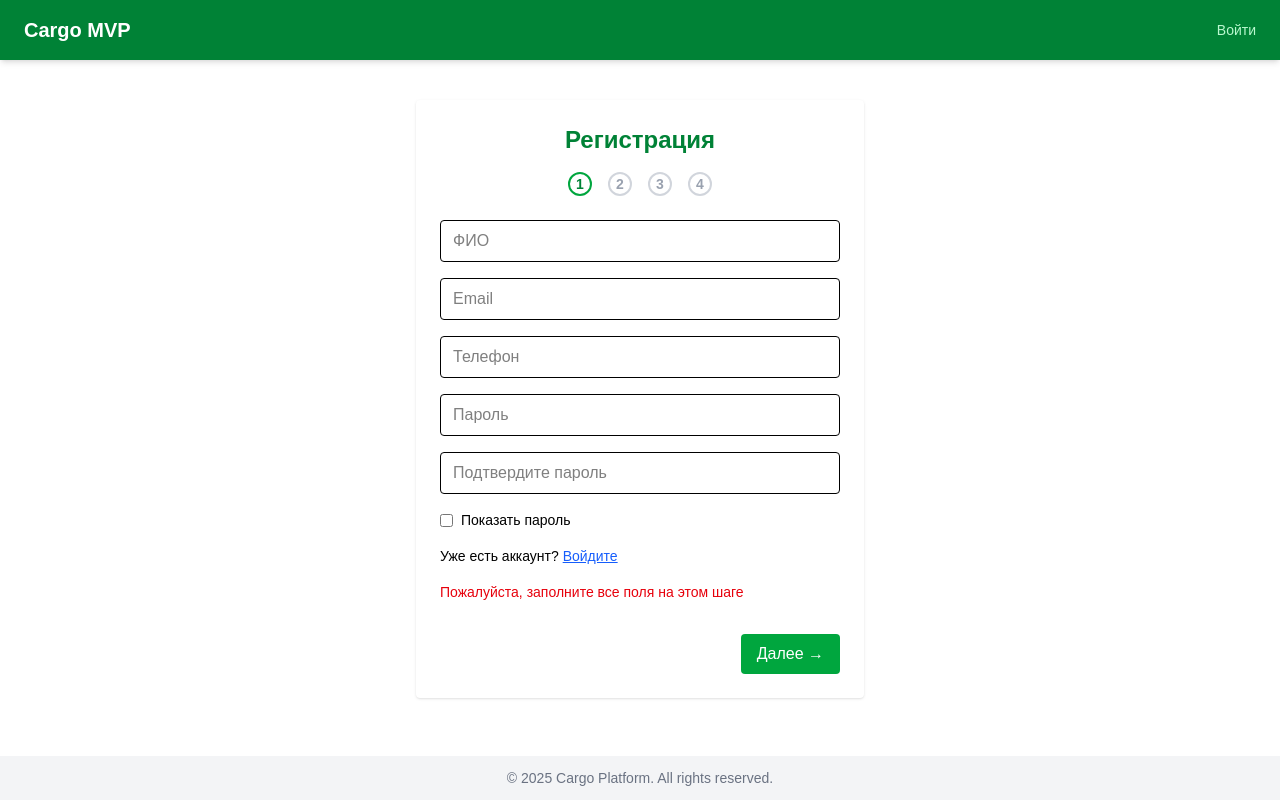
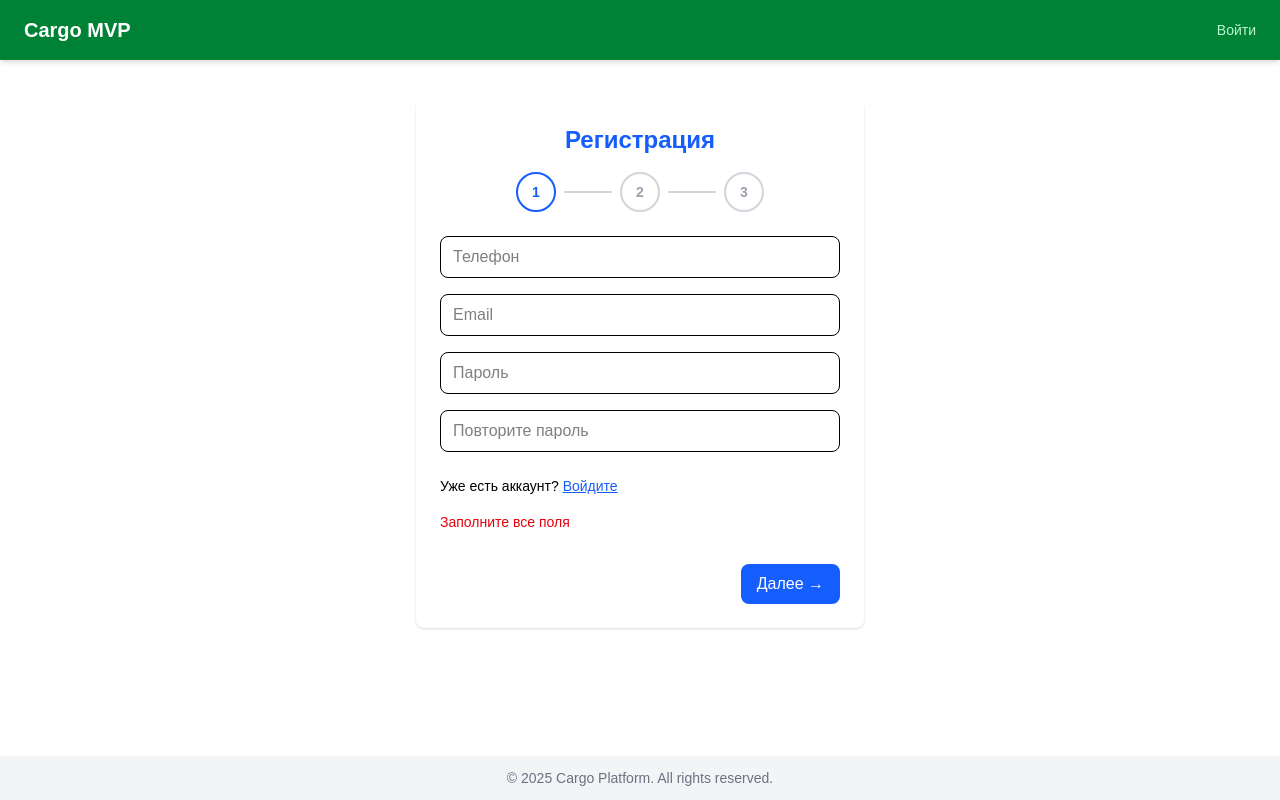
Before and after one commit to AWYMDEV/cargo, a Next.js app: page /register in a window 1280 px wide. Both pictures are taken after a click on the button "Далее →". Built offline with nearby package versions, Linux system fonts and the light colour scheme; no server answers.

Commit message:
register form updated

```diff
--- /dev/null
+++ b/components/phoneLogin.jsx
@@ -0,0 +1,56 @@
+// components/PhoneLogin.js
+import { useState } from "react";
+import { auth } from "../lib/firebase";
+import { RecaptchaVerifier, signInWithPhoneNumber } from "firebase/auth";
+
+export default function PhoneLogin() {
+  const [phone, setPhone] = useState("+992123456789"); // 🔁 тестовый номер
+  const [code, setCode] = useState("123456");          // 🔁 тестовый код
+  const [confirmResult, setConfirmResult] = useState(null);
+
+  const setupRecaptcha = () => {
+    if (!window.recaptchaVerifier) {
+      window.recaptchaVerifier = new RecaptchaVerifier(auth, "recaptcha-container", {
+        size: "invisible",
+      });
+    }
+  };
+
+  const sendCode = async () => {
+    setupRecaptcha();
+    const appVerifier = window.recaptchaVerifier;
+    try {
+      const confirmation = await signInWithPhoneNumber(auth, phone, appVerifier);
+      setConfirmResult(confirmation);
+      alert("Код отправлен (или сработал тестовый)");
+    } catch (err) {
+      console.error("Ошибка отправки кода:", err);
+    }
+  };
+
+  const verifyCode = async () => {
+    try {
+      const result = await confirmResult.confirm(code);
+      alert("Вход успешен, UID: " + result.user.uid);
+    } catch (err) {
+      console.error("Ошибка подтверждения:", err);
+    }
+  };
+
+  return (
+    <div>
+      <div id="recaptcha-container" />
+      {!confirmResult ? (
+        <>
+          <input value={phone} onChange={(e) => setPhone(e.target.value)} />
+          <button onClick={sendCode}>Отправить код</button>
+        </>
+      ) : (
+        <>
+          <input value={code} onChange={(e) => setCode(e.target.value)} />
+          <button onClick={verifyCode}>Подтвердить</button>
+        </>
+      )}
+    </div>
+  );
+}
--- /dev/null
+++ b/lib/firebase.js
@@ -0,0 +1,16 @@
+// lib/firebase.js
+import { initializeApp } from "firebase/app";
+import { getAuth } from "firebase/auth";
+
+const firebaseConfig = {
+  apiKey: "AIzaSyCcKBkL9gAen_KFRp-leTpKWQh0lthNiYI",                   // 🔁 замени на свои значения
+  authDomain: "cargo-777.firebaseapp.com",
+  projectId: "cargo-777",
+  storageBucket: "cargo-777.firebasestorage.app",
+  messagingSenderId: "469852459393",
+  appId: "1:469852459393:web:623dec708be5c1a16ad880",
+   measurementId: "G-L7H3C52BEP"
+};
+
+const app = initializeApp(firebaseConfig);
+export const auth = getAuth(app);
--- a/package.json
+++ b/package.json
@@ -10,6 +10,7 @@
   },
   "dependencies": {
     "@supabase/supabase-js": "^2.50.3",
+    "firebase": "^12.0.0",
     "next": "15.3.5",
     "react": "^19.0.0",
     "react-dom": "^19.0.0"
--- a/pages/register.js
+++ b/pages/register.js
@@ -1,186 +1,330 @@
-// 📄 Файл: /pages/register.js
+// 📄 /pages/register.js
 
-import { useState } from 'react'
-import { useRouter } from 'next/router'
-import Link from 'next/link'
-import { supabase } from '../lib/supabase'
+import { useState } from "react";
+import { useRouter } from "next/router";
+import Link from "next/link";
+import { supabase } from "../lib/supabase";
 
 export default function Register() {
-  const router = useRouter()
+  const router = useRouter();
 
-  const [step, setStep] = useState(1)
-  const [fullName, setFullName] = useState('')
-  const [email, setEmail] = useState('')
-  const [phone, setPhone] = useState('')
-  const [password, setPassword] = useState('')
-  const [confirmPassword, setConfirmPassword] = useState('')
-  const [showPassword, setShowPassword] = useState(false)
-  const [role, setRole] = useState('')
-  const [isIndividual, setIsIndividual] = useState(true)
-  const [confirmData, setConfirmData] = useState(false)
+  // Шаги
+  const [step, setStep] = useState(1);
 
-  const [error, setError] = useState('')
-  const [success, setSuccess] = useState('')
+  // Основные данные
+  const [phone, setPhone] = useState("");
+  const [email, setEmail] = useState("");
+  const [password, setPassword] = useState("");
+  const [confirmPassword, setConfirmPassword] = useState("");
 
-  const validatePhone = (number) => {
-    const phoneRegex = /^\+?[0-9]{10,15}$/
-    return phoneRegex.test(number)
-  }
+  // Роль
+  const [role, setRole] = useState("");
 
+  // Персональные данные
+  const [fullName, setFullName] = useState("");
+  const [city, setCity] = useState("");
+  const [country, setCountry] = useState("");
+  const [hasCompany, setHasCompany] = useState(false);
+
+  // Данные компании
+  const [companyName, setCompanyName] = useState("");
+  const [companyAddress, setCompanyAddress] = useState("");
+  const [companyZip, setCompanyZip] = useState("");
+
+  const [confirmData, setConfirmData] = useState(false);
+
+  // Ошибки/успех
+  const [error, setError] = useState("");
+  const [success, setSuccess] = useState("");
+
+  // Валидация телефона
+  const validatePhone = (number) => /^\+?[0-9]{10,15}$/.test(number);
+
+  // Следующий шаг
   const nextStep = () => {
     if (step === 1) {
-      if (!fullName || !email || !phone || !password || !confirmPassword) {
-        setError('Пожалуйста, заполните все поля на этом шаге')
-        return
+      if (!phone || !email || !password || !confirmPassword) {
+        setError("Заполните все поля");
+        return;
       }
       if (!validatePhone(phone)) {
-        setError('Введите корректный номер телефона')
-        return
+        setError("Введите корректный номер телефона");
+        return;
       }
       if (password !== confirmPassword) {
-        setError('Пароли не совпадают')
-        return
+        setError("Пароли не совпадают");
+        return;
       }
     }
     if (step === 2 && !role) {
-      setError('Пожалуйста, выберите роль')
-      return
+      setError("Выберите роль");
+      return;
     }
-    if (step === 3 && role === 'shipper' && isIndividual === null) {
-      setError('Пожалуйста, выберите тип отправителя')
-      return
+    if (step === 3) {
+      if (!fullName || !city || !country) {
+        setError("Заполните все обязательные поля");
+        return;
       }
-    setError('')
-    setStep((prev) => prev + 1)
+      if (hasCompany && !companyName) {
+        setError("Введите название компании");
+        return;
+      }
+      if (!confirmData) {
+        setError("Подтвердите корректность данных");
+        return;
+      }
     }
 
-  const prevStep = () => setStep((prev) => prev - 1)
+    setError("");
+    setStep((prev) => prev + 1);
+  };
 
+  const prevStep = () => setStep((prev) => prev - 1);
+
+  // Отправка формы
   const handleRegister = async (e) => {
-    e.preventDefault()
-    setError('')
-    setSuccess('')
+    e.preventDefault();
+    setError("");
+    setSuccess("");
 
-    if (password !== confirmPassword) {
-      setError('Пароли не совпадают')
-      return
-    }
-
-    if (!validatePhone(phone)) {
-      setError('Введите корректный номер телефона')
-      return
-    }
-
-    if (!confirmData) {
-      setError('Необходимо подтвердить корректность данных')
-      return
-    }
-
+    // Тут регистрация в Supabase или Firebase
     const { error } = await supabase.auth.signUp({
       email,
       password,
-      options: {
-        data: {
-          full_name: fullName,
-          phone,
-          role,
-          is_individual: role === 'shipper' ? isIndividual : null
-        }
-      }
-    })
+      options: { data: { full_name: fullName, role } },
+    });
 
     if (error) {
-      setError(error.message)
+      setError(error.message);
     } else {
-      setSuccess('Письмо для подтверждения отправлено.')
-      setTimeout(() => {
-        router.push('/login')
-      }, 3000)
+      setSuccess("Регистрация успешна!");
+      setTimeout(() => router.push("/login"), 3000);
     }
-  }
+  };
 
-  const renderStepIndicator = () => {
-    const steps = [1, 2, 3, 4]
+  // Прогрессбар
+// Прогресс-бар
+const renderProgress = () => {
+  const steps = [1, 2, 3] // количество шагов
+
   return (
-      <div className="flex justify-center mb-6 gap-4">
+    <div className="flex justify-center items-center mb-6">
       {steps.map((s, i) => (
+        <div key={i} className="flex items-center">
+          {/* Кружок */}
           <div
-            key={i}
-            className={`w-6 h-6 rounded-full border-2 flex items-center justify-center text-sm font-bold ${
+            className={`w-10 h-10 flex items-center justify-center rounded-full border-2 text-sm font-bold
+              ${
                 s < step
-                ? 'bg-green-600 text-white border-green-600'
+                  ? "bg-blue-600 border-blue-600 text-white" // прошедший шаг
                   : s === step
-                ? 'bg-white text-green-700 border-green-600'
-                : 'bg-white text-gray-400 border-gray-300'
+                  ? "border-blue-600 text-blue-600 bg-white" // активный шаг
+                  : "border-gray-300 text-gray-400 bg-white" // будущий шаг
               }`}
           >
-            {s < step ? '✓' : s}
+            {s}
+          </div>
+
+          {/* Линия между кружками */}
+          {i < steps.length - 1 && (
+            <div
+              className={`h-0.5 w-12 mx-2 ${
+                s < step ? "bg-blue-600" : "bg-gray-300"
+              }`}
+            ></div>
+          )}
         </div>
       ))}
     </div>
   )
 }
 
+
+
+
+
+
+
+  // Карточки для ролей
+  const RoleCard = ({ value, label }) => (
+    <div
+      onClick={() => setRole(value)}
+      className={`cursor-pointer p-4 border rounded-lg text-center transition ${
+        role === value
+          ? "bg-blue-600 text-white border-blue-600"
+          : "bg-white text-gray-700 border-gray-300 hover:border-blue-400"
+      }`}
+    >
+      {label}
+    </div>
+  );
+
   return (
-    <div className="max-w-md mx-auto mt-10 p-6 bg-white rounded shadow">
-      <h2 className="text-2xl font-bold mb-4 text-center text-green-700">
+    <div className="max-w-md mx-auto mt-10 p-6 bg-white rounded-lg shadow">
+      <h2 className="text-2xl font-bold mb-4 text-center text-blue-600">
         Регистрация
       </h2>
 
-      {renderStepIndicator()}
+      {renderProgress()}
 
       <form onSubmit={handleRegister} className="space-y-4">
+        {/* Шаг 1 */}
         {step === 1 && (
           <>
-            <input type="text" placeholder="ФИО" value={fullName} onChange={(e) => setFullName(e.target.value)} required className="w-full border px-3 py-2 rounded" />
-            <input type="email" placeholder="Email" value={email} onChange={(e) => setEmail(e.target.value)} required className="w-full border px-3 py-2 rounded" />
-            <input type="tel" placeholder="Телефон" value={phone} onChange={(e) => setPhone(e.target.value)} required className="w-full border px-3 py-2 rounded" />
-            <input type={showPassword ? 'text' : 'password'} placeholder="Пароль" value={password} onChange={(e) => setPassword(e.target.value)} required className="w-full border px-3 py-2 rounded" />
-            <input type={showPassword ? 'text' : 'password'} placeholder="Подтвердите пароль" value={confirmPassword} onChange={(e) => setConfirmPassword(e.target.value)} required className="w-full border px-3 py-2 rounded" />
-            <label className="flex items-center text-sm"><input type="checkbox" checked={showPassword} onChange={() => setShowPassword(!showPassword)} className="mr-2" /> Показать пароль</label>
-            <p className="text-sm mt-2">Уже есть аккаунт? <Link href="/login" className="text-blue-600 underline">Войдите</Link></p>
+            <input
+              type="tel"
+              placeholder="Телефон"
+              value={phone}
+              onChange={(e) => setPhone(e.target.value)}
+              className="w-full border px-3 py-2 rounded-lg"
+            />
+            <input
+              type="email"
+              placeholder="Email"
+              value={email}
+              onChange={(e) => setEmail(e.target.value)}
+              className="w-full border px-3 py-2 rounded-lg"
+            />
+            <input
+              type="password"
+              placeholder="Пароль"
+              value={password}
+              onChange={(e) => setPassword(e.target.value)}
+              className="w-full border px-3 py-2 rounded-lg"
+            />
+            <input
+              type="password"
+              placeholder="Повторите пароль"
+              value={confirmPassword}
+              onChange={(e) => setConfirmPassword(e.target.value)}
+              className="w-full border px-3 py-2 rounded-lg"
+            />
+            <p className="text-sm mt-2">
+              Уже есть аккаунт?{" "}
+              <Link href="/login" className="text-blue-600 underline">
+                Войдите
+              </Link>
+            </p>
           </>
         )}
 
+        {/* Шаг 2 */}
         {step === 2 && (
-          <>
-            <p className="text-sm font-medium mb-2">Выберите роль:</p>
-            <label className="block"><input type="radio" name="role" value="carrier" checked={role === 'carrier'} onChange={(e) => setRole(e.target.value)} className="mr-2" /> Перевозчик</label>
-            <label className="block"><input type="radio" name="role" value="shipper" checked={role === 'shipper'} onChange={(e) => setRole(e.target.value)} className="mr-2" /> Отправитель</label>
-            <label className="block"><input type="radio" name="role" value="broker" checked={role === 'broker'} onChange={(e) => setRole(e.target.value)} className="mr-2" /> Брокер</label>
-          </>
+          <div className="grid grid-cols-1 gap-4">
+            <RoleCard value="shipper" label="Отправитель" />
+            <RoleCard value="carrier" label="Перевозчик" />
+            <RoleCard value="broker" label="Брокер" />
+          </div>
         )}
 
-        {step === 3 && role === 'shipper' && (
+        {/* Шаг 3 */}
+        {step === 3 && (
           <>
-            <p className="text-sm font-medium mb-2">Вы —</p>
-            <label className="block"><input type="radio" name="type" value="true" checked={isIndividual === true} onChange={() => setIsIndividual(true)} className="mr-2" /> Частное лицо</label>
-            <label className="block"><input type="radio" name="type" value="false" checked={isIndividual === false} onChange={() => setIsIndividual(false)} className="mr-2" /> Компания</label>
-          </>
+            <input
+              type="text"
+              placeholder="ФИО"
+              value={fullName}
+              onChange={(e) => setFullName(e.target.value)}
+              className="w-full border px-3 py-2 rounded-lg"
+            />
+            <input
+              type="text"
+              placeholder="Город"
+              value={city}
+              onChange={(e) => setCity(e.target.value)}
+              className="w-full border px-3 py-2 rounded-lg"
+            />
+            <input
+              type="text"
+              placeholder="Страна"
+              value={country}
+              onChange={(e) => setCountry(e.target.value)}
+              className="w-full border px-3 py-2 rounded-lg"
+            />
+
+            {/* Переключатель: есть ли компания */}
+            <label className="flex items-center mt-2">
+              <input
+                type="checkbox"
+                checked={hasCompany}
+                onChange={() => setHasCompany(!hasCompany)}
+                className="mr-2"
+              />
+              У меня есть компания
+            </label>
+
+            {hasCompany && (
+              <div className="mt-2 space-y-2">
+                <input
+                  type="text"
+                  placeholder="Название компании"
+                  value={companyName}
+                  onChange={(e) => setCompanyName(e.target.value)}
+                  className="w-full border px-3 py-2 rounded-lg"
+                />
+                <input
+                  type="text"
+                  placeholder="Адрес компании"
+                  value={companyAddress}
+                  onChange={(e) => setCompanyAddress(e.target.value)}
+                  className="w-full border px-3 py-2 rounded-lg"
+                />
+                <input
+                  type="text"
+                  placeholder="ZIP"
+                  value={companyZip}
+                  onChange={(e) => setCompanyZip(e.target.value)}
+                  className="w-full border px-3 py-2 rounded-lg"
+                />
+              </div>
             )}
 
-        {step === 4 && (
-          <>
-            <label className="flex items-center">
-              <input type="checkbox" checked={confirmData} onChange={() => setConfirmData(!confirmData)} className="mr-2" />
+            <label className="flex items-center mt-4">
+              <input
+                type="checkbox"
+                checked={confirmData}
+                onChange={() => setConfirmData(!confirmData)}
+                className="mr-2"
+                required
+              />
               Подтверждаю, что все введенные данные верны
             </label>
           </>
         )}
 
-        {error && <p className="text-red-600 text-sm mt-2">{error}</p>}
-        {success && <p className="text-green-600 text-sm mt-2">{success}</p>}
+        {error && <p className="text-red-600 text-sm">{error}</p>}
+        {success && <p className="text-green-600 text-sm">{success}</p>}
 
+        {/* Кнопки управления */}
         <div className="flex justify-between pt-4">
-          {step > 1 && <button type="button" onClick={prevStep} className="bg-gray-200 px-4 py-2 rounded hover:bg-gray-300">← Назад</button>}
-          {step < 4 && <button type="button" onClick={nextStep} className="bg-green-600 text-white px-4 py-2 rounded hover:bg-green-700 ml-auto">Далее →</button>}
-          {step === 4 && (
-            <button type="submit" className="bg-green-700 text-white px-4 py-2 rounded ml-auto">
+          {step > 1 && (
+            <button
+              type="button"
+              onClick={prevStep}
+              className="bg-gray-200 px-4 py-2 rounded-lg hover:bg-gray-300"
+            >
+              ← Назад
+            </button>
+          )}
+          {step < 3 && (
+            <button
+              type="button"
+              onClick={nextStep}
+              className="bg-blue-600 text-white px-4 py-2 rounded-lg hover:bg-blue-700 ml-auto"
+            >
+              Далее →
+            </button>
+          )}
+          {step === 3 && (
+            <button
+              type="submit"
+              className="bg-blue-600 text-white px-4 py-2 rounded-lg ml-auto hover:bg-blue-700"
+            >
               Зарегистрироваться
             </button>
           )}
         </div>
       </form>
     </div>
-  )
+  );
 }
--- a/styles/globals.css
+++ b/styles/globals.css
@@ -12,8 +12,8 @@
 }
 
 /* Универсальный стиль кнопки */
-.btn {
-  @apply bg-green-700 hover:bg-green-800 text-white font-semibold py-2 px-4 rounded transition;
+.btn, .btn-primary {
+  @apply bg-gradient-to-b from-[#1E9FFF] to-[#006DFF] hover:bg-blue-800 text-white font-semibold py-2 px-4 rounded-lg transition;
 }
 
 body {
```
Also changed, not shown: pages/_document.js (+15 -7 lines), pages/phonelogin.js (added, +13 -0 lines), 1 other file (tests, documents, lock files or other folders). Lines whose indentation alone changed are shown as unchanged.
